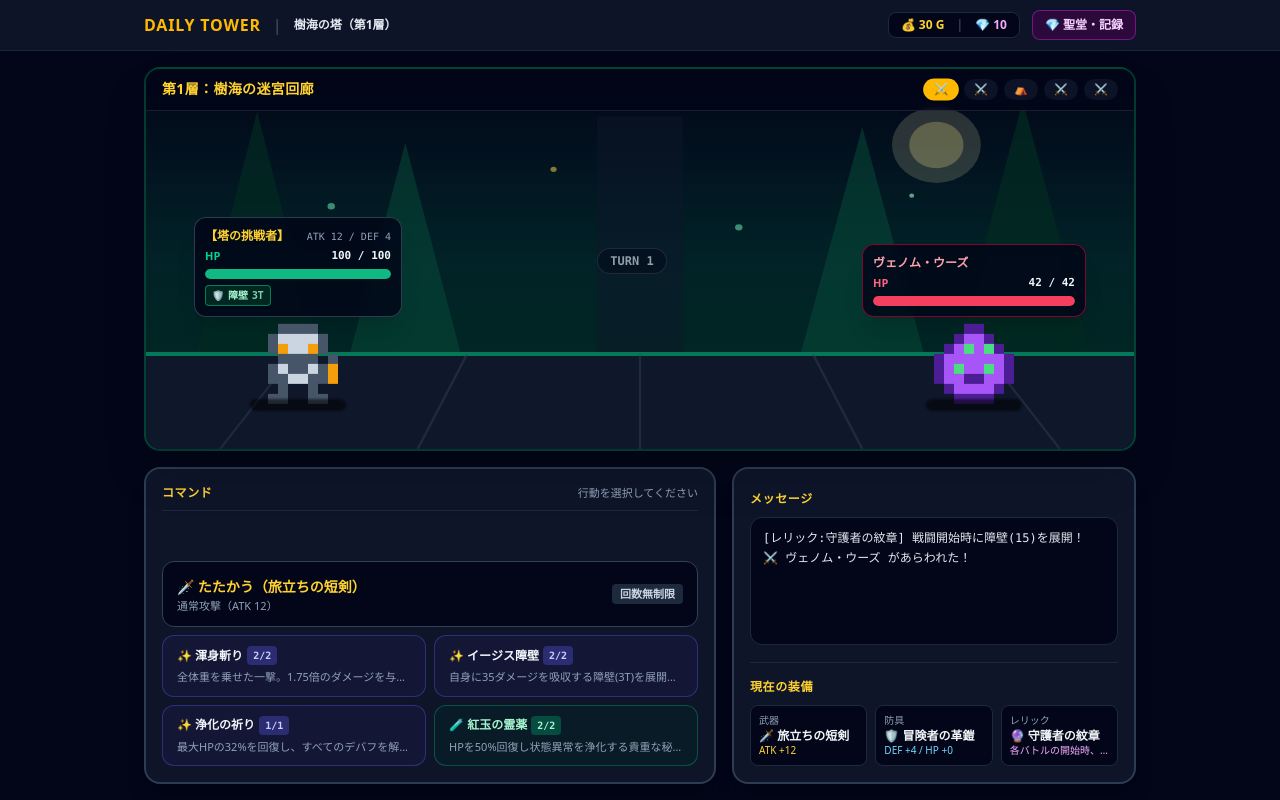
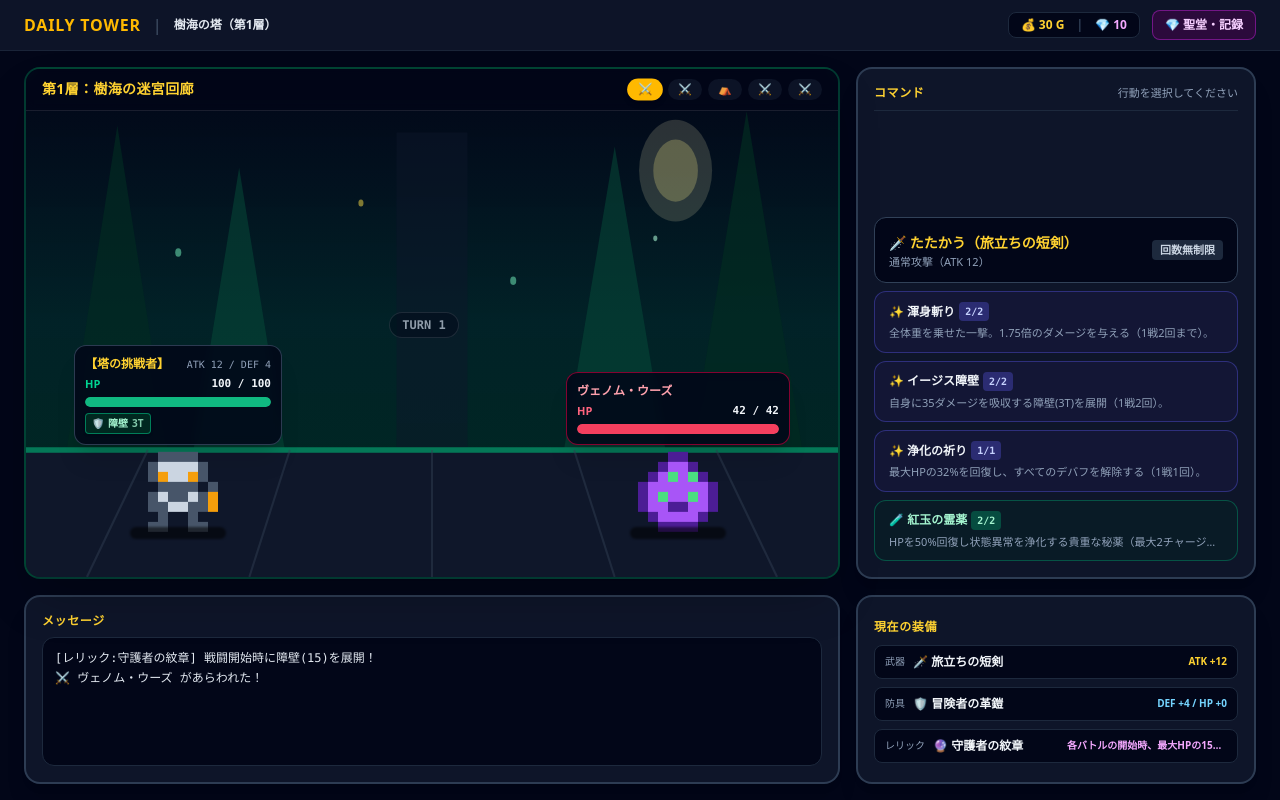
Before and after one commit to ysgekzk-boop/daily-tower, a React (Vite) app: page / in a window 1280 px wide. Both pictures are taken after a click on the button "▶ 冒険をはじめる". Built offline with nearby package versions, Linux system fonts and the light colour scheme.

Commit message:
fix: add favicon and rework PC layout into stage + console rail

```diff
--- a/index.html
+++ b/index.html
@@ -3,7 +3,13 @@
   <head>
     <meta charset="UTF-8" />
     <meta name="viewport" content="width=device-width, initial-scale=1.0" />
-    <title>Daily Tower — Autonomous Roguelike RPG</title>
+    <link rel="icon" type="image/svg+xml" href="/favicon.svg" />
+    <meta name="theme-color" content="#020617" />
+    <meta
+      name="description"
+      content="Daily Tower（デイリータワー）：戦闘とイベントを進めながら終わりなき塔を登る、ブラウザで遊べるローグライトRPG"
+    />
+    <title>Daily Tower | 毎日登る、終わりなき塔</title>
   </head>
   <body class="bg-slate-950 text-slate-100 antialiased selection:bg-amber-500/30">
     <div id="root"></div>
--- a/src/App.tsx
+++ b/src/App.tsx
@@ -152,7 +152,7 @@ export function App() {
     <div className="min-h-dvh flex flex-col bg-slate-950 text-slate-100">
       {/* Compact RPG Header */}
       <header className="border-b border-slate-800/80 bg-slate-900/90 backdrop-blur">
-        <div className="mx-auto flex max-w-5xl flex-wrap items-center justify-between gap-3 px-4 py-2.5">
+        <div className="mx-auto flex w-full max-w-[1400px] flex-wrap items-center justify-between gap-3 px-4 py-2.5 sm:px-6">
           <div className="flex items-center gap-3">
             <h1 className="text-base font-extrabold tracking-wider text-amber-400">
               DAILY TOWER
@@ -185,7 +185,10 @@ export function App() {
       </header>
 
       {/* Main 2D RPG Screen */}
-      <main className="mx-auto flex w-full max-w-5xl flex-1 flex-col gap-4 px-4 py-4">
+      <main className="mx-auto flex w-full max-w-[1400px] flex-1 flex-col gap-4 px-4 py-4 sm:px-6">
+        {/* PC: stage column + console rail side by side; stacked on smaller screens */}
+        <div className="flex min-h-0 flex-1 flex-col gap-4 lg:grid lg:grid-cols-[minmax(0,1fr)_400px] lg:grid-rows-[auto_minmax(0,1fr)]">
+        <div className="flex flex-col gap-4 lg:col-start-1 lg:row-start-1">
         {/* 1. 2D RPG Stage Viewport (Background + Facing Characters + Motions) */}
         <div className="relative">
         <BattleStage2D
@@ -234,13 +237,11 @@ export function App() {
           </div>
         )}
 
-        {/* 2. Bottom 2D RPG Console (Left: Commands / Event / Rewards, Right: Message Window & Gear) */}
-        <section
-          aria-label="コマンドとメッセージウィンドウ"
-          className="grid flex-1 gap-4 lg:grid-cols-12"
-        >
-          {/* LEFT CONSOLE (7 cols): Commands / Event Choices / Rewards */}
-          <div className="flex flex-col rounded-2xl border-2 border-slate-700/90 bg-slate-900/95 p-4 shadow-xl lg:col-span-7">
+        </div>
+
+        {/* 2. Consoles & Panels (grid-placed on PC, stacked on mobile) */}
+          {/* COMMANDS CONSOLE: Commands / Event Choices / Rewards */}
+          <div aria-label="コマンドとメッセージウィンドウ" className="flex flex-col rounded-2xl border-2 border-slate-700/90 bg-slate-900/95 p-4 shadow-xl lg:col-start-2 lg:row-start-1">
             {/* COMBAT COMMANDS */}
             {stage === 'combat' && battleSession && (
               <>
@@ -271,13 +272,13 @@ export function App() {
                       </span>
                     </div>
 
-                    <div className="grid gap-2 sm:grid-cols-2">
+                    <div className="grid gap-2">
                       {/* Attack Button */}
                       <button
                         type="button"
                         disabled={isAnimating}
                         onClick={() => handleCombatAction({ type: 'attack' })}
-                        className="flex items-center justify-between rounded-xl border border-slate-700 bg-slate-950 px-3.5 py-3 text-left transition hover:border-amber-400 hover:bg-slate-800/90 disabled:opacity-50 disabled:cursor-not-allowed cursor-pointer sm:col-span-2"
+                        className="flex items-center justify-between rounded-xl border border-slate-700 bg-slate-950 px-3.5 py-3 text-left transition hover:border-amber-400 hover:bg-slate-800/90 disabled:opacity-50 disabled:cursor-not-allowed cursor-pointer"
                       >
                         <div>
                           <span className="font-extrabold text-sm text-amber-300">
@@ -553,14 +554,14 @@ export function App() {
             )}
           </div>
 
-          {/* RIGHT CONSOLE (5 cols): Battle Message Log & Equipment Status */}
-          <div className="flex flex-col justify-between gap-3 rounded-2xl border-2 border-slate-700/90 bg-slate-900/95 p-4 shadow-xl lg:col-span-5">
+        {/* Message Log Panel (under the stage) */}
+        <div className="flex min-h-0 flex-1 flex-col rounded-2xl border-2 border-slate-700/90 bg-slate-900/95 p-4 shadow-xl lg:col-start-1 lg:row-start-2">
         {/* Battle Message Window */}
-            <div>
+        <div className="flex min-h-0 flex-1 flex-col">
           <span className="text-xs font-extrabold tracking-wider text-amber-300">
             メッセージ
           </span>
-              <ul className="scrollable-log mt-2 h-32 space-y-1 rounded-xl border border-slate-800 bg-slate-950 p-3 text-xs font-mono text-slate-200">
+          <ul className="scrollable-log mt-2 min-h-32 flex-1 space-y-1 rounded-xl border border-slate-800 bg-slate-950 p-3 text-xs font-mono text-slate-200">
             {battleSession ? (
               [...battleSession.logs].reverse().map((line, i) => (
                 <li
@@ -585,46 +586,49 @@ export function App() {
             )}
           </ul>
         </div>
+        </div>
 
+          {/* Equipment Status (rail, under commands) */}
+          <div className="flex flex-col rounded-2xl border-2 border-slate-700/90 bg-slate-900/95 p-4 shadow-xl lg:col-start-2 lg:row-start-2">
             {/* Compact Equipment Status Window */}
-            <div className="border-t border-slate-800 pt-2.5">
+            <div>
               <span className="text-xs font-extrabold tracking-wider text-amber-300">
                 現在の装備
               </span>
-              <div className="mt-2 grid grid-cols-3 gap-2 text-xs">
-                <div className="rounded-lg border border-slate-800 bg-slate-950 p-2">
+              <div className="mt-2 flex flex-col gap-2 text-xs">
+                <div className="flex items-center justify-between gap-2 rounded-lg border border-slate-800 bg-slate-950 px-2.5 py-2">
                   <span className="block text-[10px] text-slate-400">武器</span>
-                  <span className="font-bold text-slate-100">
+                  <span className="min-w-0 flex-1 truncate font-bold text-slate-100">
                     🗡️ {saveData.inventory.weapon.name}
                   </span>
-                  <span className="block text-[10px] text-amber-300">
+                  <span className="shrink-0 text-[10px] font-bold text-amber-300">
                     ATK +{saveData.inventory.weapon.atk}
                   </span>
                 </div>
 
-                <div className="rounded-lg border border-slate-800 bg-slate-950 p-2">
+                <div className="flex items-center justify-between gap-2 rounded-lg border border-slate-800 bg-slate-950 px-2.5 py-2">
                   <span className="block text-[10px] text-slate-400">防具</span>
-                  <span className="font-bold text-slate-100">
+                  <span className="min-w-0 flex-1 truncate font-bold text-slate-100">
                     🛡️ {saveData.inventory.armor.name}
                   </span>
-                  <span className="block text-[10px] text-sky-300">
+                  <span className="shrink-0 text-[10px] font-bold text-sky-300">
                     DEF +{saveData.inventory.armor.def} / HP +{saveData.inventory.armor.maxHpBonus}
                   </span>
                 </div>
 
-                <div className="rounded-lg border border-slate-800 bg-slate-950 p-2">
+                <div className="flex items-center justify-between gap-2 rounded-lg border border-slate-800 bg-slate-950 px-2.5 py-2">
                   <span className="block text-[10px] text-slate-400">レリック</span>
-                  <span className="font-bold text-slate-100">
+                  <span className="min-w-0 flex-1 truncate font-bold text-slate-100">
                     🔮 {saveData.inventory.relic?.name ?? 'なし'}
                   </span>
-                  <span className="block truncate text-[10px] text-fuchsia-300">
+                  <span className="max-w-40 truncate text-[10px] font-bold text-fuchsia-300" title={saveData.inventory.relic?.description ?? undefined}>
                     {saveData.inventory.relic?.description ?? '―'}
                   </span>
                 </div>
               </div>
             </div>
           </div>
-        </section>
+        </div>
       </main>
     </div>
   );
--- a/src/components/BattleStage2D.tsx
+++ b/src/components/BattleStage2D.tsx
@@ -158,7 +158,7 @@ export function BattleStage2D({
 
   return (
     <div
-      className={`relative w-full h-72 sm:h-84 md:h-96 rounded-2xl border-2 overflow-clip select-none shadow-2xl ${
+      className={`relative w-full h-72 sm:h-84 md:h-96 lg:h-[28rem] xl:h-[32rem] rounded-2xl border-2 overflow-clip select-none shadow-2xl ${
         isVolcano
           ? 'border-orange-900/70 bg-gradient-to-b from-stone-950 via-red-950/80 to-orange-950/90'
           : 'border-emerald-900/70 bg-gradient-to-b from-slate-950 via-teal-950/70 to-emerald-950/90'
```
Also changed, not shown: public/favicon.svg (added). Lines whose indentation alone changed are shown as unchanged.
